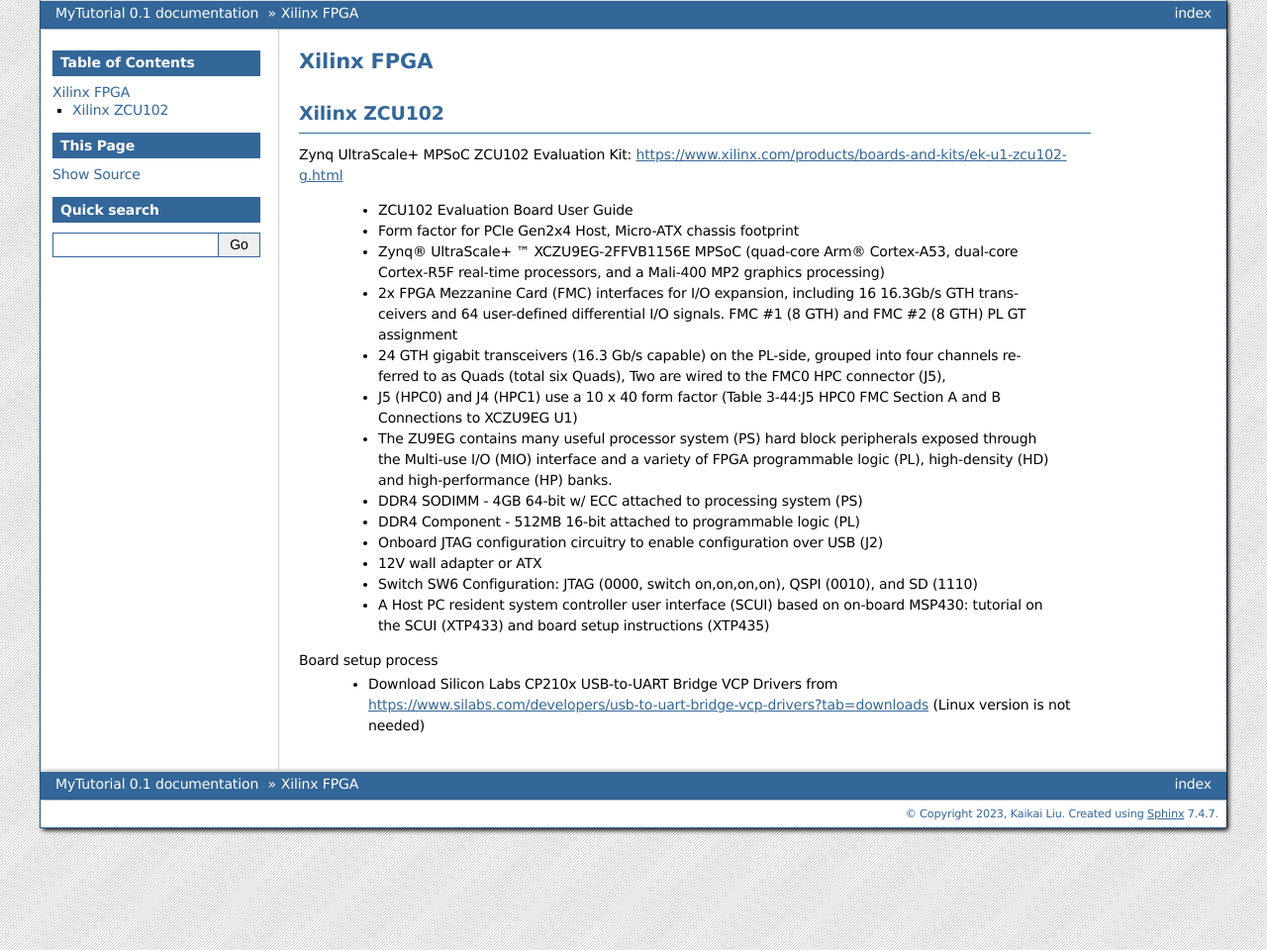
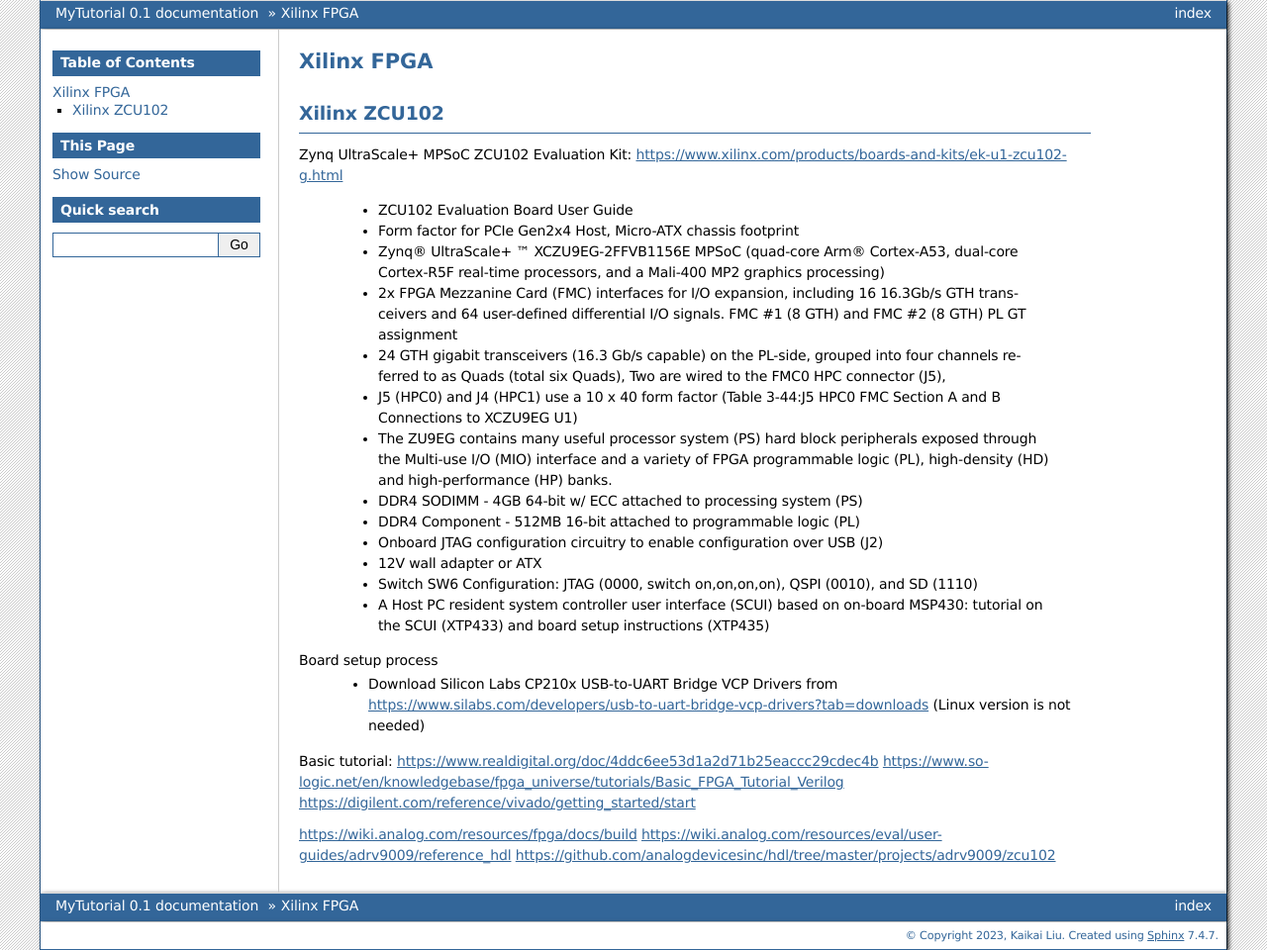
Before and after one commit to lkk688/mytutorial, a Sphinx documentation site: the page built from docs/source/xilinxfpga.rst, in a window 1280 px wide. Shown: the whole page at 99% size. Built offline with Sphinx 7.4.7, drawn with Linux system fonts in a browser that asks for light colours.

Commit message:
update xilinxfpga

```diff
--- a/docs/source/xilinxfpga.rst
+++ b/docs/source/xilinxfpga.rst
@@ -24,3 +24,12 @@
 
 Board setup process
     * Download Silicon Labs CP210x USB-to-UART Bridge VCP Drivers from https://www.silabs.com/developers/usb-to-uart-bridge-vcp-drivers?tab=downloads (Linux version is not needed)
+
+Basic tutorial:
+https://www.realdigital.org/doc/4ddc6ee53d1a2d71b25eaccc29cdec4b
+https://www.so-logic.net/en/knowledgebase/fpga_universe/tutorials/Basic_FPGA_Tutorial_Verilog
+https://digilent.com/reference/vivado/getting_started/start
+
+https://wiki.analog.com/resources/fpga/docs/build
+https://wiki.analog.com/resources/eval/user-guides/adrv9009/reference_hdl
+https://github.com/analogdevicesinc/hdl/tree/master/projects/adrv9009/zcu102
```
